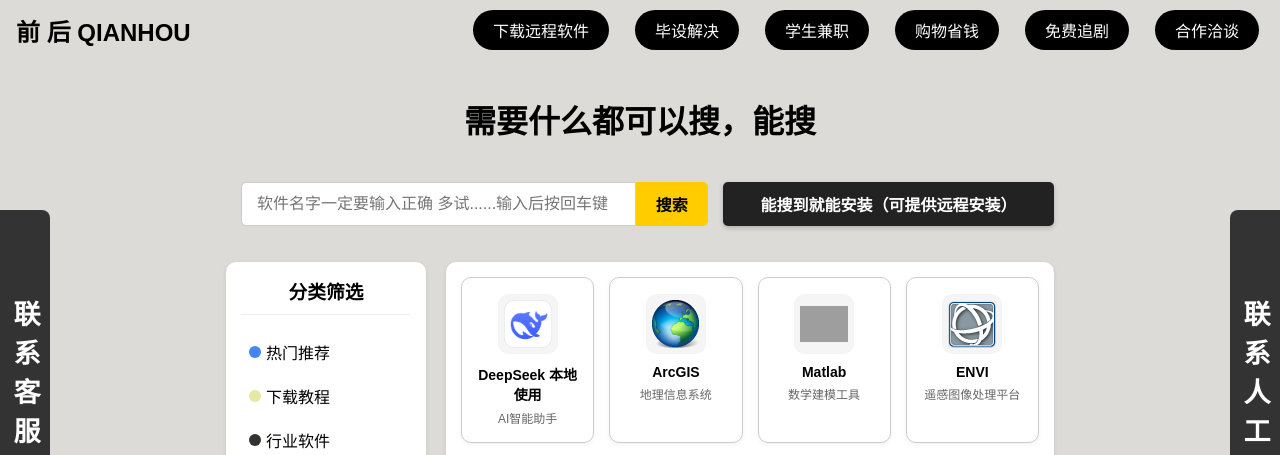
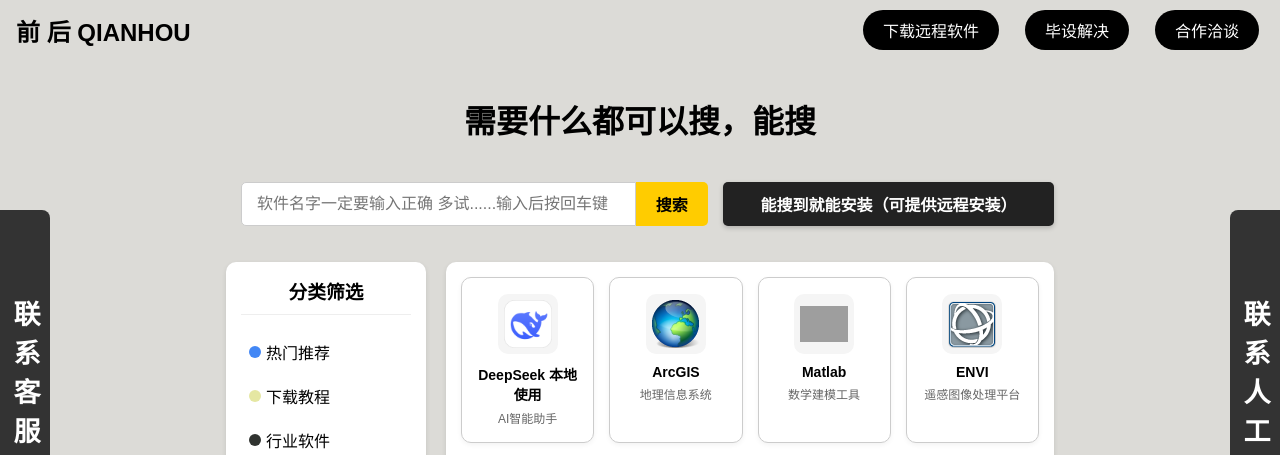
Before and after one commit to qianhou0627/myweb, a plain HTML site: page index.html in a window 1280 px wide. Shown: the top 455 px of the page. Drawn offline with Linux system fonts and the light colour scheme; grey boxes are pictures that could not be loaded.

Commit message:
Update index.html

```diff
--- a/index.html
+++ b/index.html
@@ -19,9 +19,9 @@
             <ul>
                 <li><a href="#" class="nav-menu-item" data-overlay="download">下载远程软件</a></li>
                 <li><a href="#" class="nav-menu-item" data-overlay="design">毕设解决</a></li>
-                <li><a href="#" class="nav-menu-item" data-overlay="job">学生兼职</a></li>
+                <!-- <li><a href="#" class="nav-menu-item" data-overlay="job">学生兼职</a></li>
                 <li><a href="#" class="nav-menu-item" data-overlay="shopping">购物省钱</a></li>
-                <li><a href="#" class="nav-menu-item" data-overlay="movie">免费追剧</a></li>
+                <li><a href="#" class="nav-menu-item" data-overlay="movie">免费追剧</a></li> -->
                 <li><a href="#" class="nav-menu-item" data-overlay="contact">合作洽谈</a></li>
             </ul>
         </nav>
```
